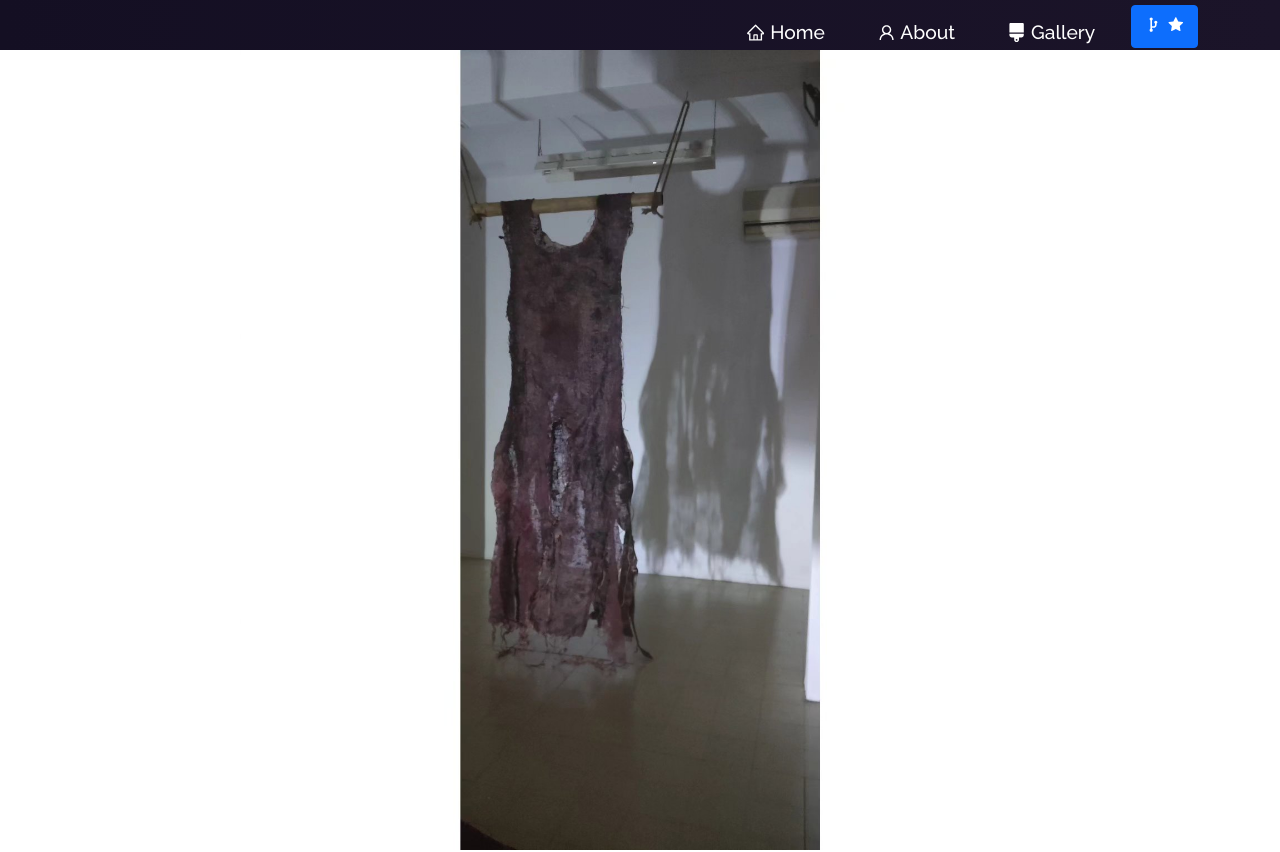
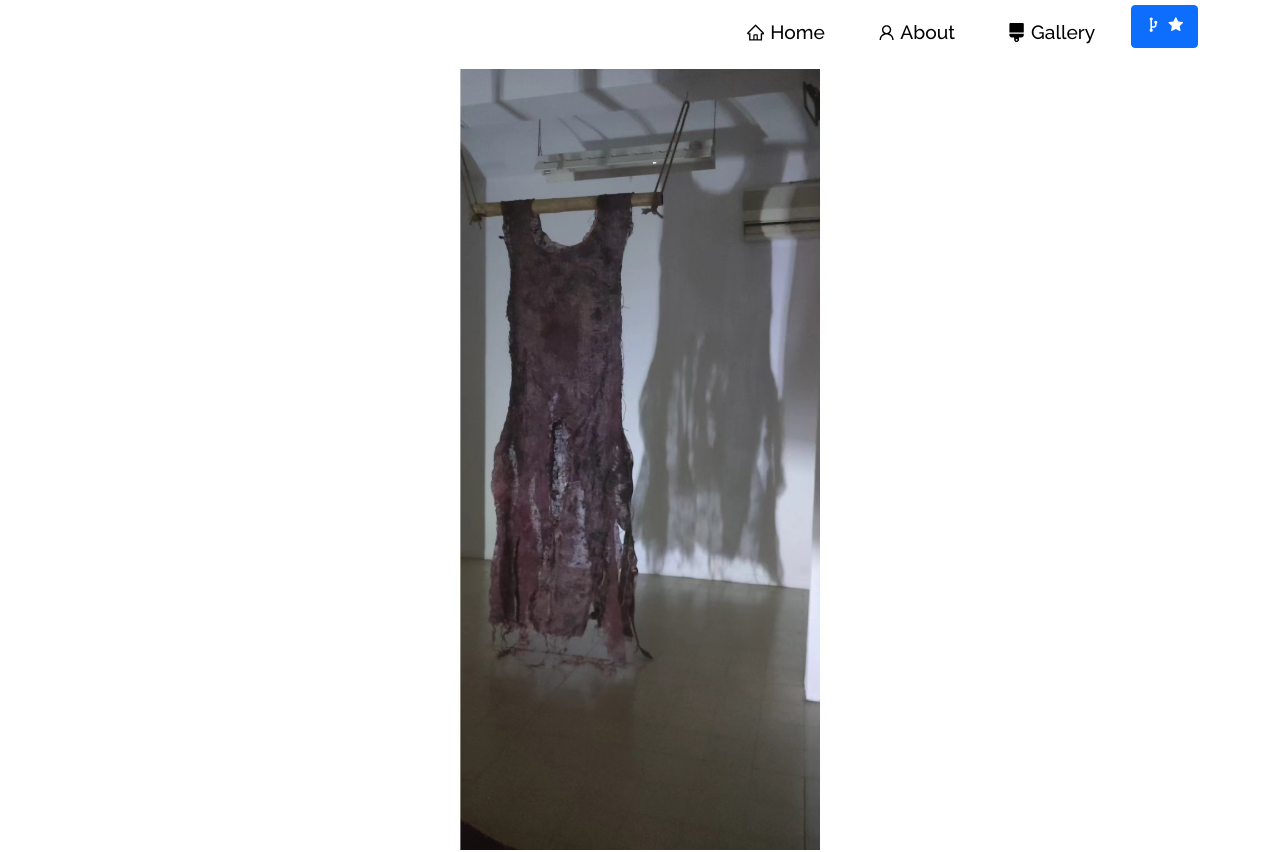
Before and after one commit to GuyAfik/Pnina-Afik-Art, a React (Create React App) app: page / in a window 1280 px wide. Shown: the top 852 px of the page. Built offline with nearby package versions, Linux system fonts and the light colour scheme.

Commit message:
nav bar to white

```diff
--- a/src/style.css
+++ b/src/style.css
@@ -76,7 +76,7 @@ button:focus {
 /* Navbar Section  */
 /* --------- */
 .sticky {
-  background-color: #1b1a2ea9 !important;
+  background-color: white !important;
   transition: all 0.3s ease-out 0s !important;
   box-shadow: 0px 10px 10px 0px rgba(9, 5, 29, 0.171) !important;
   backdrop-filter: blur(15px) !important;
@@ -87,6 +87,8 @@ button:focus {
   transition: all 0.3s ease-out 0s !important;
   padding: 0.3rem 2rem !important;
   font-size: 1.2rem !important;
+  background-color: white !important;
+  color: black !important; /* Text color */
 }
 
 .navbar-toggler {
@@ -97,7 +99,7 @@ button:focus {
 
 .navbar-toggler span {
   display: block !important;
-  background-color: #be50f4 !important;
+  background-color: black !important; /* Icon color */
   height: 4px !important;
   width: 27px !important;
   margin-top: 5px !important;
@@ -105,6 +107,10 @@ button:focus {
   transform: rotate(0deg) !important;
   left: 0 !important;
   opacity: 1 !important;
+}
+
+.navbar .navbar-nav .nav-link {
+  color: black !important; /* Nav link color */
 }
 
 .navbar-toggler:focus,
```
